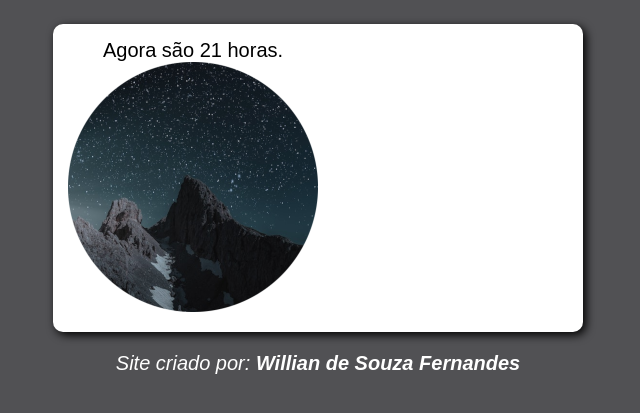
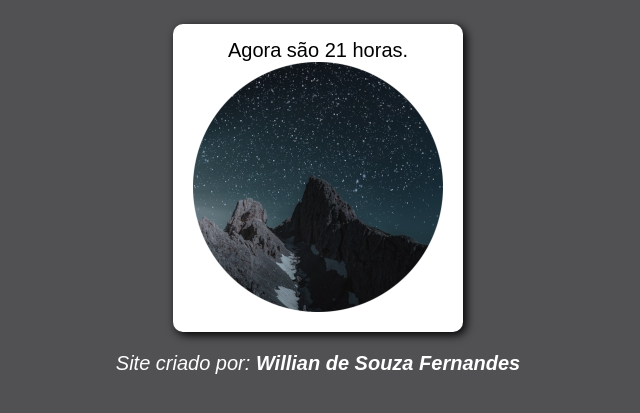
Before and after one commit to wfernandes79/modelo, a plain HTML site: page index.html in a window 1280 px wide. Shown: the part 75-488 px from the top of the page, without its empty margins (322-962 px from the left). Drawn offline with Linux system fonts and the light colour scheme.

Commit message:
estilo.css

```diff
--- a/estilo.css
+++ b/estilo.css
@@ -14,7 +14,7 @@ section {
     background: white;
     border-radius: 10px;
     padding: 15px;
-    width: 500px;
+    width: 260px;
     margin: auto;
     box-shadow: 3px 3px 10px black;
 
@@ -23,7 +23,7 @@ section {
 
 div {
     text-align: center;
-    width: 50%;
+
 }
 
 footer {
```
